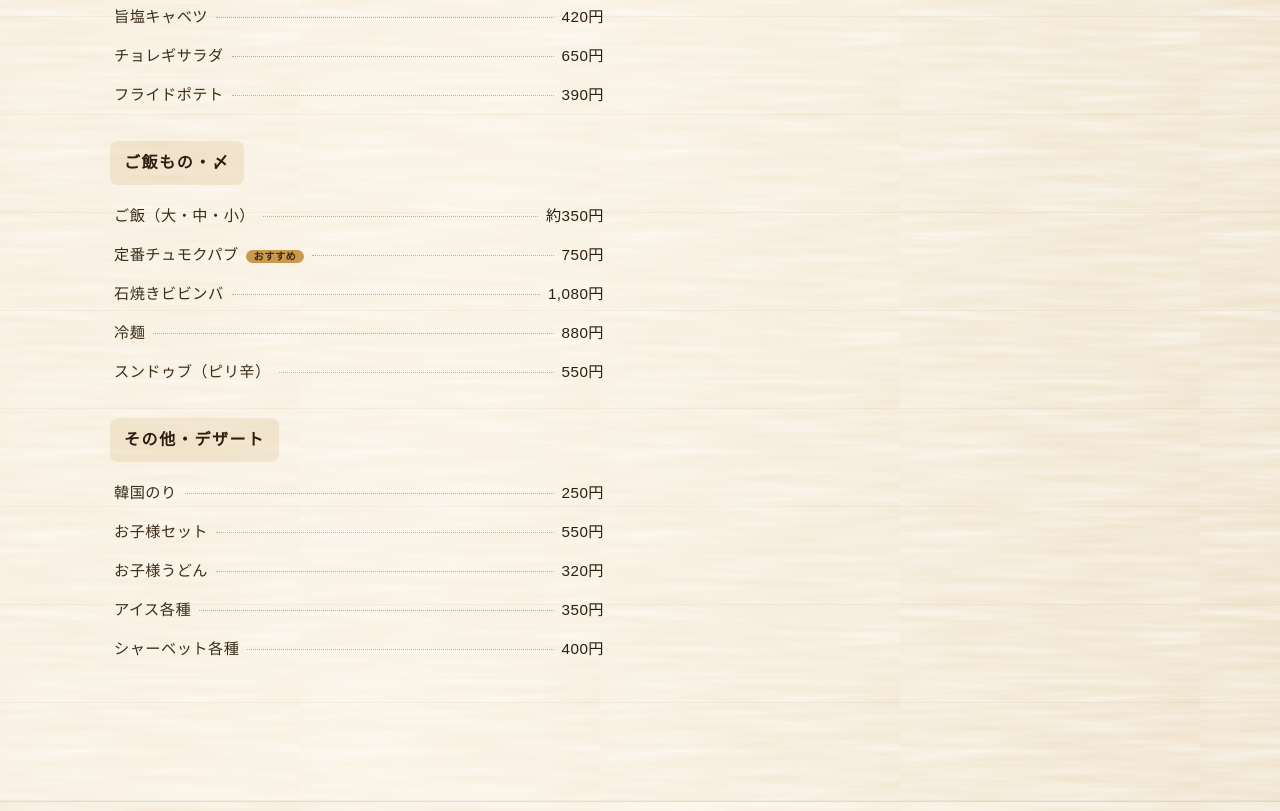
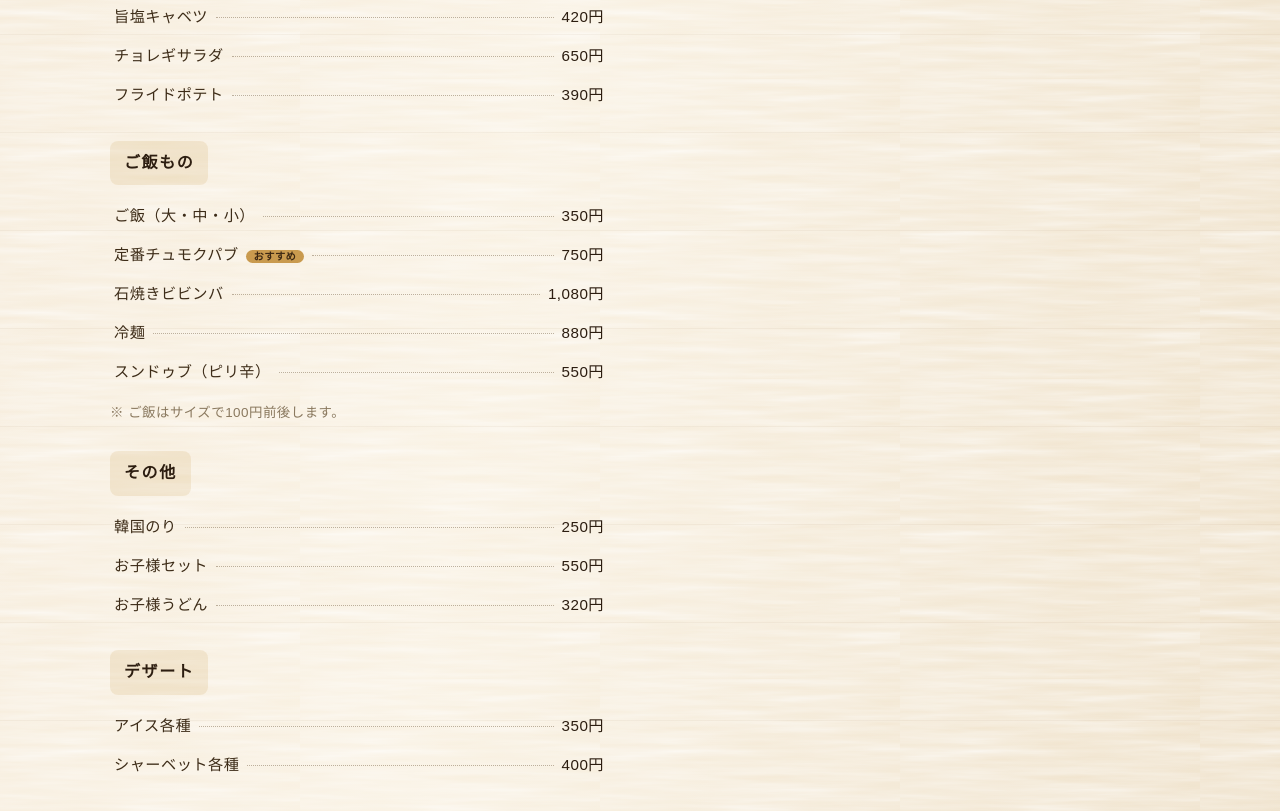
Before and after one commit to syunta1019/yakiniku-uwasanokakiryo, a plain HTML site: page index.html in a window 1280 px wide. Shown: the part 5529-6340 px from the top of the page. Drawn offline with nearby package versions, Linux system fonts and the light colour scheme; a web font is replaced by a local one.

Commit message:
Align menu labels/notation with the in-store menu
- 「ご飯もの・〆」→「ご飯もの」（店頭に〆表記なし）
- 「その他・デザート」を店頭どおり「その他」「デザート」に分離
- ご飯を「約350円」→「350円」＋注記「※ご飯はサイズで100円前後します。」
- 価格は全項目が店頭メニューと一致を確認済み（変更なし）

Co-Authored-By: Claude Opus 4.8 <noreply@anthropic.com>

```diff
--- a/index.html
+++ b/index.html
@@ -419,17 +419,20 @@ footer .copy{font-family:var(--display);letter-spacing:.22em;font-size:.72rem;co
           <div class="mrow"><span class="nm">チョレギサラダ</span><span class="dots"></span><span class="pr">650円</span></div>
           <div class="mrow"><span class="nm">フライドポテト</span><span class="dots"></span><span class="pr">390円</span></div>
         </div>
-        <div class="mcat"><h4>ご飯もの・〆</h4>
-          <div class="mrow"><span class="nm">ご飯（大・中・小）</span><span class="dots"></span><span class="pr">約350円</span></div>
+        <div class="mcat"><h4>ご飯もの</h4>
+          <div class="mrow"><span class="nm">ご飯（大・中・小）</span><span class="dots"></span><span class="pr">350円</span></div>
           <div class="mrow"><span class="nm">定番チュモクパブ<span class="tag rec">おすすめ</span></span><span class="dots"></span><span class="pr">750円</span></div>
           <div class="mrow"><span class="nm">石焼きビビンバ</span><span class="dots"></span><span class="pr">1,080円</span></div>
           <div class="mrow"><span class="nm">冷麺</span><span class="dots"></span><span class="pr">880円</span></div>
           <div class="mrow"><span class="nm">スンドゥブ（ピリ辛）</span><span class="dots"></span><span class="pr">550円</span></div>
+          <p class="menu-note" style="margin-top:8px">※ ご飯はサイズで100円前後します。</p>
         </div>
-        <div class="mcat"><h4>その他・デザート</h4>
+        <div class="mcat"><h4>その他</h4>
           <div class="mrow"><span class="nm">韓国のり</span><span class="dots"></span><span class="pr">250円</span></div>
           <div class="mrow"><span class="nm">お子様セット</span><span class="dots"></span><span class="pr">550円</span></div>
           <div class="mrow"><span class="nm">お子様うどん</span><span class="dots"></span><span class="pr">320円</span></div>
+        </div>
+        <div class="mcat"><h4>デザート</h4>
           <div class="mrow"><span class="nm">アイス各種</span><span class="dots"></span><span class="pr">350円</span></div>
           <div class="mrow"><span class="nm">シャーベット各種</span><span class="dots"></span><span class="pr">400円</span></div>
         </div>
```
